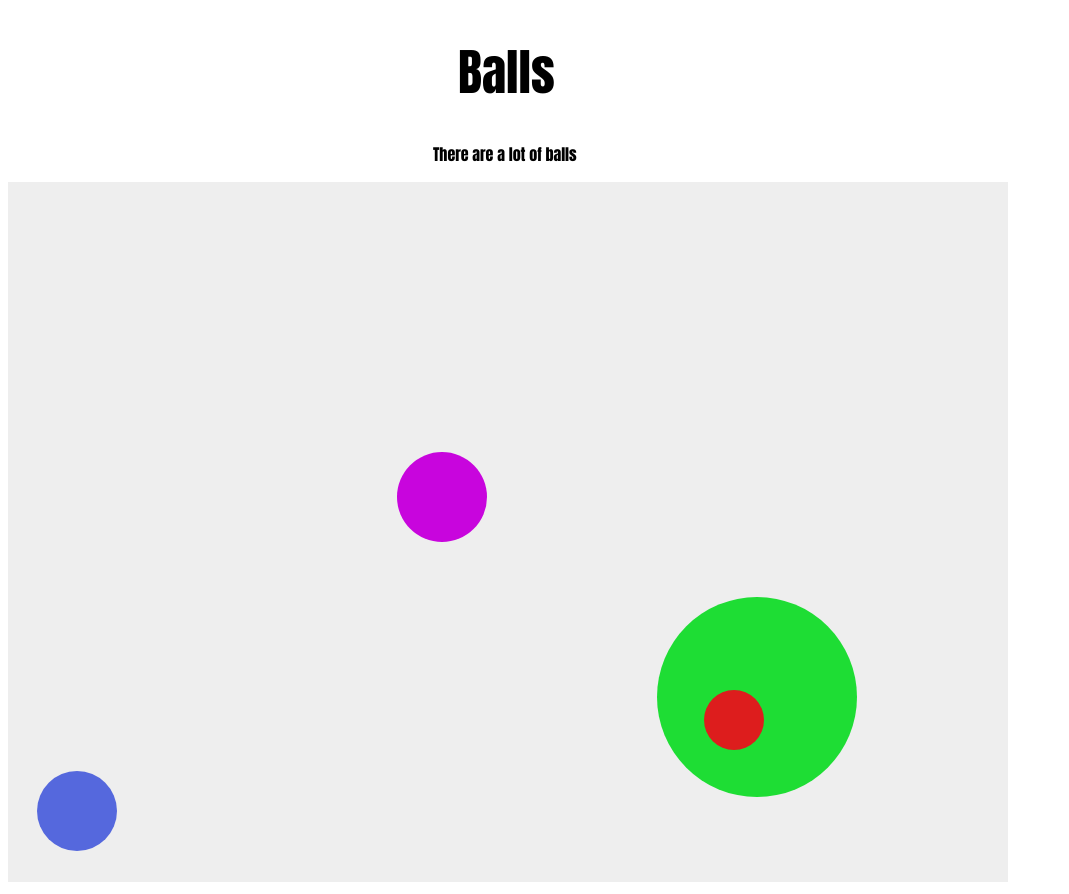
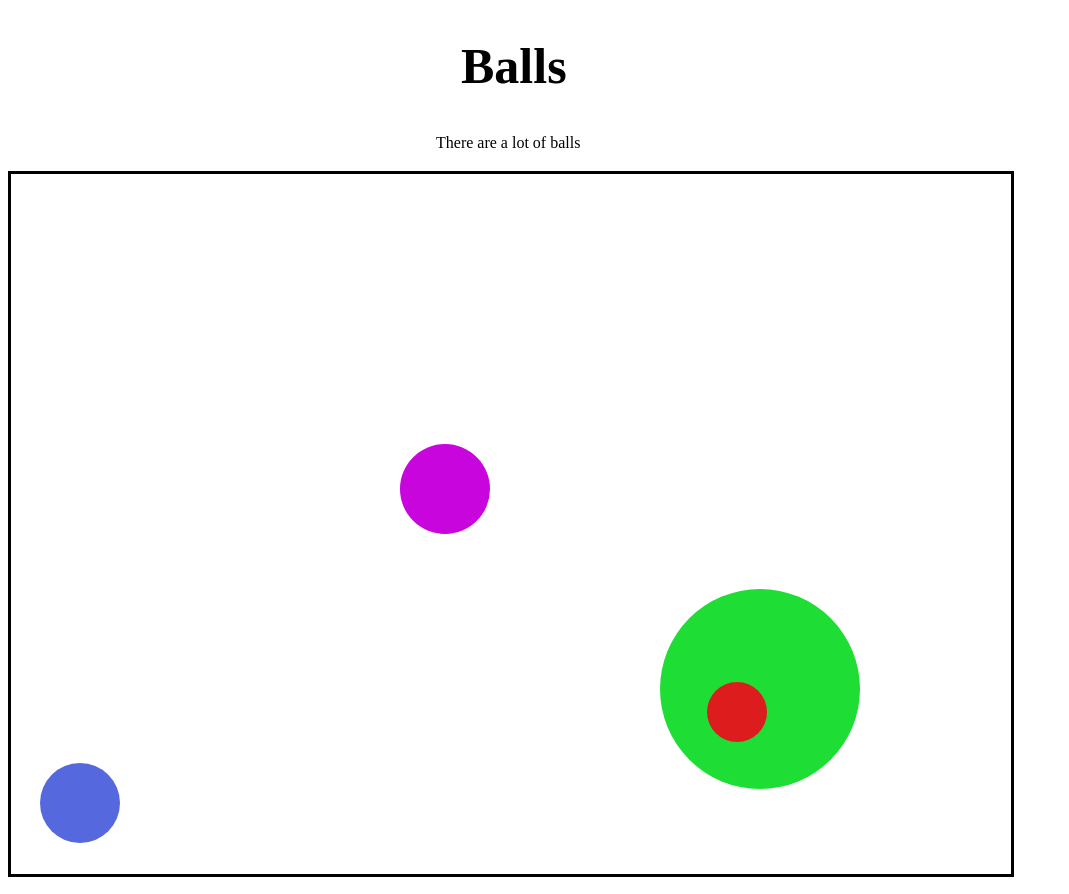
Before and after one commit to GabelliniRiccardo/Balls, a plain HTML site: page balls.html in a window 1280 px wide. Shown: the whole page, without its empty margins (0-1069 px from the left). Drawn offline with Linux system fonts and the light colour scheme.

Commit message:
Added some graphical properties in the css file and removed them from the jsfile

```diff
--- a/logic.js
+++ b/logic.js
@@ -52,10 +52,3 @@ function draw() {
 }
 
 setInterval(draw, 10);
-document.getElementById("title").style.marginLeft = canvas_width/2 -50 + 'px';
-document.getElementById("title").style.fontSize = 50 + 'px';
-document.getElementById("title").style.fontFamily = "Impact,Charcoal,sans-serif";
-
-document.getElementById("subtitle").style.marginLeft = canvas_width/2 -75 + 'px';
-//document.getElementById("title").style.fontSize = 2 + 'px';
-document.getElementById("subtitle").style.fontFamily = "Impact,Charcoal,sans-serif";
--- a/style.css
+++ b/style.css
@@ -1 +1,56 @@
-canvas { background: #eee; }
+canvas{
+    background: white;
+    border-color: black;
+    border-style: solid;
+}
+
+canvas:hover{
+    border-color: red;
+    border-style: solid;
+}
+
+
+h1#title:hover {
+    position: relative;
+    left: 450px;
+    width: max-content;
+    text-align: center;
+    border-radius: 10px;
+    font-size: 50px;
+    background-color: aqua;
+    border-color: blue;
+    border-style: solid;
+}
+
+h1#title {
+    position: relative;
+    left: 450px;
+    width: max-content;
+    text-align: center;
+    border-radius: 10px;
+    font-size: 50px;
+    background-color: transparent;
+    border-color: transparent;
+    border-style: solid;
+}
+
+p#subtitle {
+    position: relative;
+    left: 425px;
+    width: max-content;
+    text-align: center;
+    border-radius: 5px;
+    border-color: transparent;
+    border-style: solid;
+}
+
+p#subtitle:hover {
+    position: relative;
+    left: 425px;
+    width: max-content;
+    text-align: center;
+    background-color: transparent;
+    border-radius: 5px;
+    border-color: #ff0800;
+    border-style: solid;
+}
```
